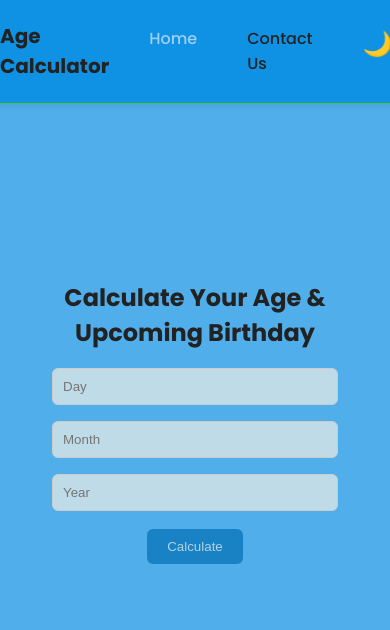
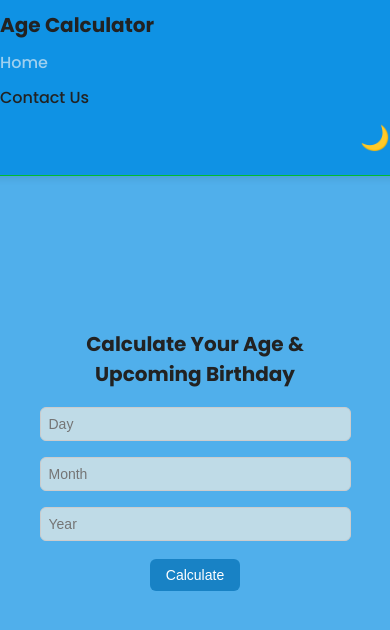
Before and after one commit to delowarshizar/codealpha_tasks, a plain HTML site: page AgeCalculator/index.html in a window 390 px wide. Drawn offline with Linux system fonts and the light colour scheme.

Commit message:
Add files via upload

```diff
--- a/AgeCalculator/style.css
+++ b/AgeCalculator/style.css
@@ -23,13 +23,16 @@ body {
     display: flex;
     justify-content: center;
     align-items: center;
-    height: 100vh;
+    min-height: 100vh;
+    padding-top: 80px; /* space for navbar */
+    box-sizing: border-box;
+    flex-direction: column;
 }
 
 .navbar {
     display: flex;
     align-items: center;
-  padding: 10px 10px;
+    padding: 10px 20px;
     background-color: var(--box);
     box-shadow: 0 2px 8px rgba(0, 0, 0, 0.1);
     border-bottom: 1px solid #01c40bd3;
@@ -37,9 +40,9 @@ body {
     top: 0;
     width: 100%;
     z-index: 10;
-  justify-content: start;
+    flex-wrap: wrap;
+    justify-content: space-between;
 }
-
 
 .navbar .logo {
     font-weight: bold;
@@ -50,8 +53,10 @@ body {
 .nav-links {
     list-style: none;
     display: flex;
-  gap: 50px;
-  margin-left: auto;
+    gap: 30px;
+    flex-wrap: wrap;
+    padding: 0;
+    margin: 0;
 }
 
 .nav-links li a {
@@ -66,13 +71,13 @@ body {
     color: rgba(246, 246, 246, 0.625);
 }
 
-
 .container {
 
-    padding: 30px;
-    border-radius: 12px;
-    width: 400px;
+    width: 100%;
+    max-width: 400px;
     text-align: center;
+    margin: auto;
+    box-sizing: border-box;
 }
 
 h2 {
@@ -80,35 +85,37 @@ h2 {
 }
 
 input {
-    width: 80%;
+    width: 100%;
     padding: 10px;
     margin: 8px 0;
     border: 1px solid #ccc;
     border-radius: 6px;
     background-color: #d9e5e7cf;
+    font-size: 16px;
+    box-sizing: border-box;
 }
 
 button {
     padding: 10px 20px;
     background-color: var(--button);
-    color: #d9e5e7cf;
+    color: #fff;
     border: none;
     border-radius: 6px;
     cursor: pointer;
     margin-top: 10px;
     transition: background-color 0.3s ease;
+    font-size: 16px;
 }
 
 button:hover {
     background-color: var(--button-hover);
 }
-#theme-icon{
-    size: 10px;
-}
+
 #result,
 #nextBirthday {
     margin-top: 20px;
     font-size: 16px;
+    word-wrap: break-word;
 }
 
 .toggle-container {
@@ -177,10 +184,53 @@ body.dark .nav-links li a.active {
     border-radius: 50%;
 }
 
-input:checked+.slider {
+input:checked + .slider {
     background-color: #2196f3;
 }
 
-input:checked+.slider:before {
+input:checked + .slider:before {
     transform: translateX(18px);
 }
+
+/* Responsive Adjustments */
+@media screen and (max-width: 768px) {
+    .navbar {
+        flex-direction: column;
+        align-items: flex-start;
+    }
+
+    .nav-links {
+        flex-direction: column;
+        gap: 10px;
+        width: 100%;
+        margin-top: 10px;
+    }
+
+    .container {
+        width: 90%;
+        padding: 20px;
+    }
+
+    input, button {
+        font-size: 14px;
+    }
+}
+
+@media screen and (max-width: 480px) {
+    h2 {
+        font-size: 20px;
+    }
+
+    button {
+        padding: 8px 16px;
+        font-size: 14px;
+    }
+
+    input {
+        padding: 8px;
+    }
+
+    .toggle-container {
+        justify-content: center;
+    }
+}
```
Lines whose indentation alone changed are shown as unchanged.
